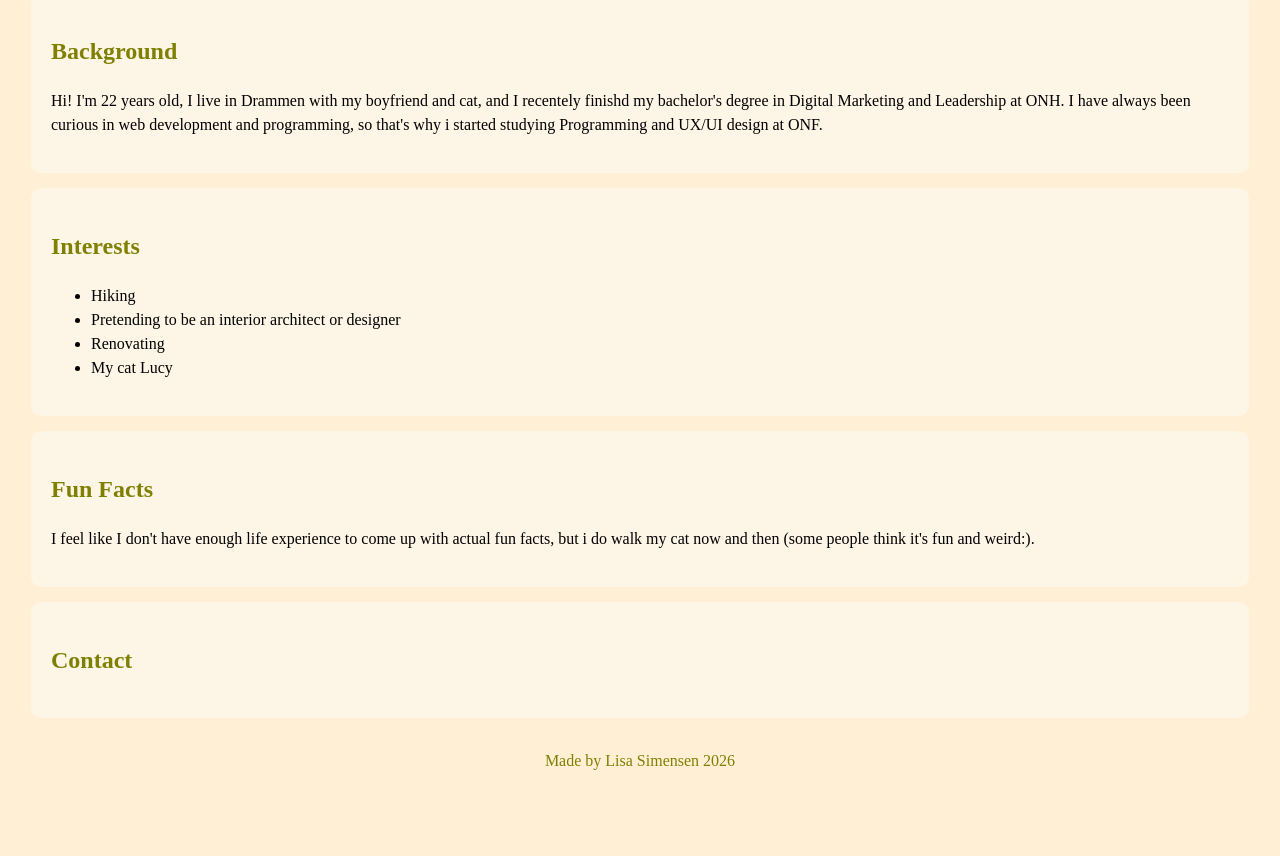
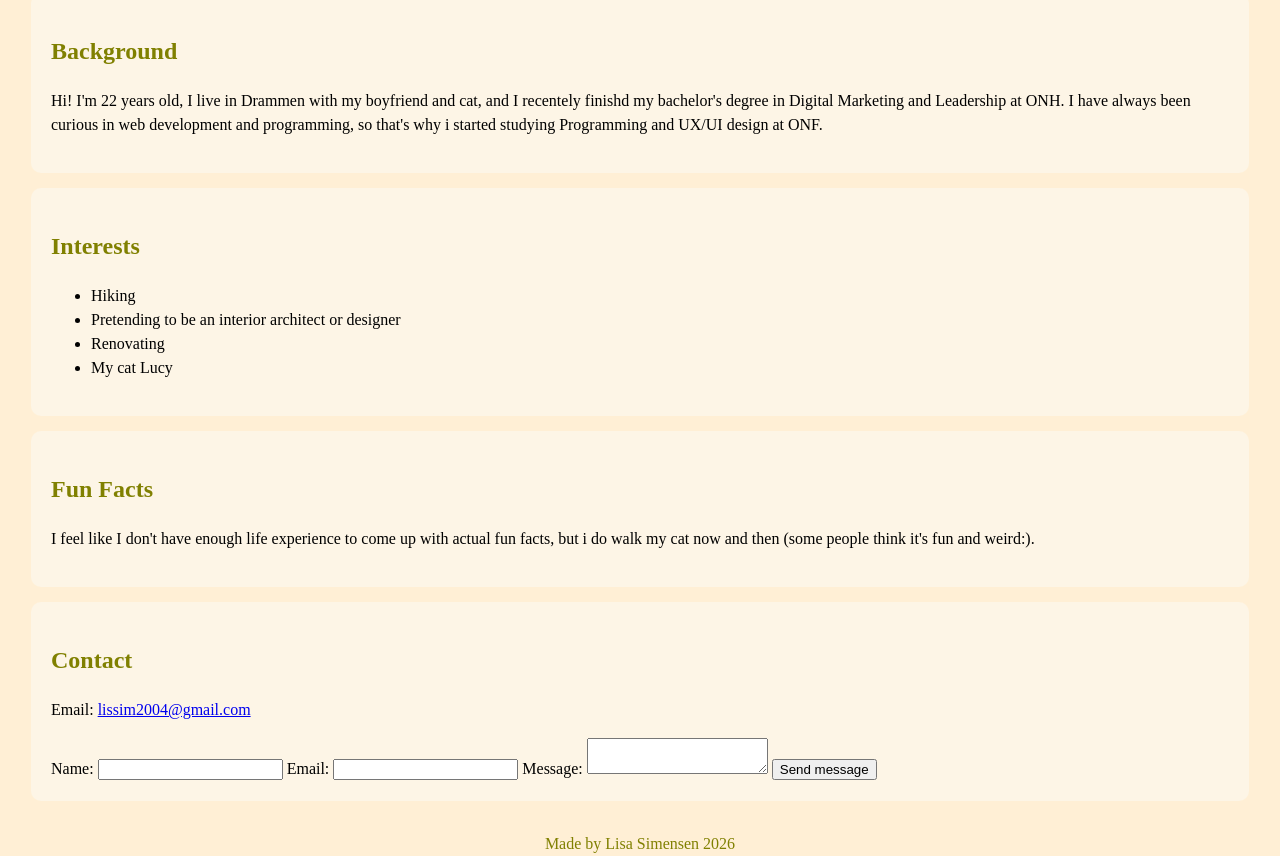
Before and after one commit to lissim2004-stack/Intropage-WR2, a plain HTML site: page index.html in a window 1280 px wide. Shown: the part 699-1555 px from the top of the page. Before the commit the page ends 1472 px from the top, so only its background shows below. Drawn offline with Linux system fonts and the light colour scheme.

Commit message:
Added contact section and form.

```diff
--- a/index.html
+++ b/index.html
@@ -48,6 +48,26 @@
 
   <section id="contact">
     <h2>Contact</h2>
+      <p>
+        Email:
+        <a href="mailto:lissim2004@gmail.com">lissim2004@gmail.com</a>
+      </p>
+
+<form>
+    <label for="name">Name:</label>
+    <input type="text" id="name" name="name" required>
+
+    <label for="email">Email:</label>
+    <input type="email" id="email" name="email" required>
+
+    <label for="message">Message:</label>
+    <textarea id="message" name="message" required></textarea>
+
+    <button type="submit">Send message</button>
+
+</form>
+  </section>
+
 
 </main>
 <footer>Made by Lisa Simensen 2026</footer>
```
